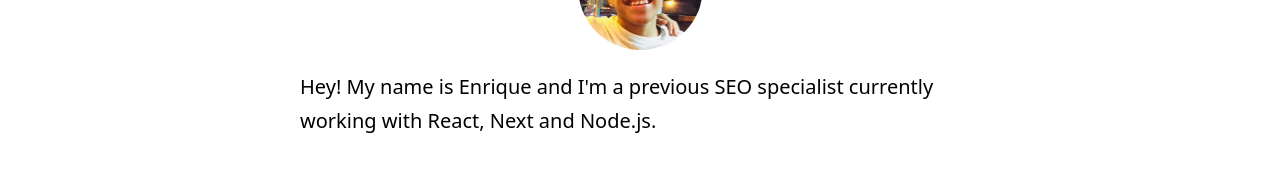
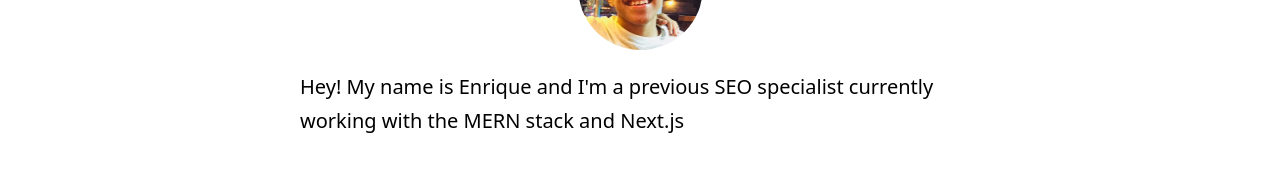
Before and after one commit to Enrique-Ambrocio/dev-blog, a Next.js app: page / in a window 1280 px wide. Shown: the part 249-434 px from the top of the page. Built offline with nearby package versions, Linux system fonts and the light colour scheme.

Commit message:
Modifying home page

```diff
--- a/pages/index.js
+++ b/pages/index.js
@@ -28,7 +28,7 @@ export default function Home({ posts }) {
         />
         <p>
           Hey! My name is Enrique and I'm a previous SEO specialist currently
-          working with React, Next and Node.js.</p>
+          working with the MERN stack and Next.js</p>
         <p>
           Please feel free to browse around the site where you can find <Link href="/projects"><a>projects I've
             been working on</a></Link> and <Link href="/blog"><a>my blog</a></Link>, where I share everthing I'm learning / problems I've come across (which I'm hoping might be helpful to others).
```
